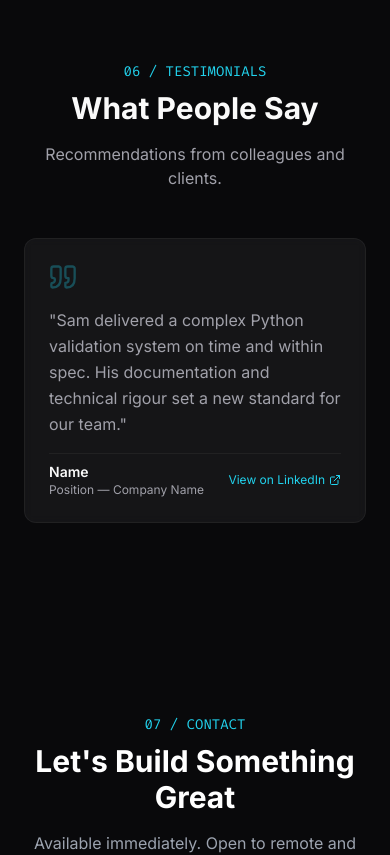
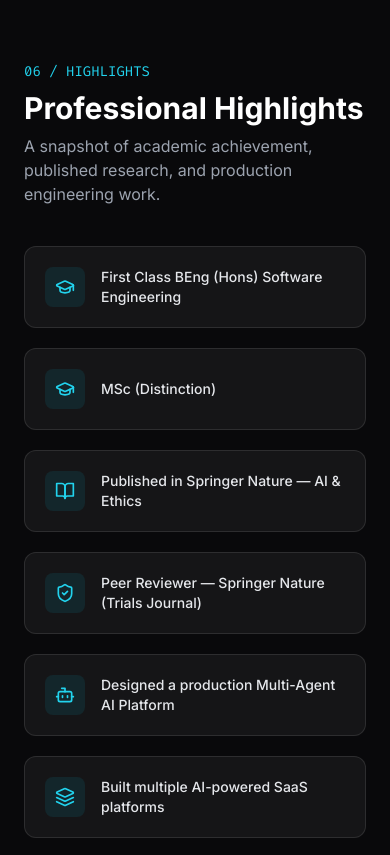
Before and after one commit to SamAde1203/samadeyemi-dev, a Next.js app: page / in a window 390 px wide. Shown: the part 8500-9355 px from the top of the page. Built offline with nearby package versions, Linux system fonts and the light colour scheme.

Commit message:
Replace testimonials with professional highlights

```diff
--- a/app/page.tsx
+++ b/app/page.tsx
@@ -7,7 +7,7 @@ import Services from "@/components/Services";
 import Metrics from "@/components/Metrics";
 import Projects from "@/components/Projects";
 import Publications from "@/components/Publications";
-import Testimonials from "@/components/Testimonials";
+import Highlights from "@/components/Highlights";
 import Contact from "@/components/Contact";
 
 export default function Home() {
@@ -20,7 +20,7 @@ export default function Home() {
       <Metrics />
       <Projects />
       <Publications />
-      <Testimonials />
+      <Highlights />
       <Contact />
     </main>
   );
--- /dev/null
+++ b/components/Highlights.tsx
@@ -0,0 +1,71 @@
+"use client";
+
+import { motion } from "framer-motion";
+import { GraduationCap, BookOpen, ShieldCheck, Bot, Layers } from "lucide-react";
+
+const highlights = [
+  {
+    icon: GraduationCap,
+    text: "First Class BEng (Hons) Software Engineering",
+  },
+  {
+    icon: GraduationCap,
+    text: "MSc (Distinction)",
+  },
+  {
+    icon: BookOpen,
+    text: "Published in Springer Nature — AI & Ethics",
+  },
+  {
+    icon: ShieldCheck,
+    text: "Peer Reviewer — Springer Nature (Trials Journal)",
+  },
+  {
+    icon: Bot,
+    text: "Designed a production Multi-Agent AI Platform",
+  },
+  {
+    icon: Layers,
+    text: "Built multiple AI-powered SaaS platforms",
+  },
+];
+
+export default function Highlights() {
+  return (
+    <section id="highlights" className="py-24 px-6 max-w-5xl mx-auto">
+      <motion.div
+        initial={{ opacity: 0, y: 20 }}
+        whileInView={{ opacity: 1, y: 0 }}
+        viewport={{ once: true }}
+        transition={{ duration: 0.6 }}
+      >
+        <p className="font-mono text-cyan-400 text-sm mb-2">06 / HIGHLIGHTS</p>
+        <h2 className="text-3xl font-bold mb-2 text-white">Professional Highlights</h2>
+        <p className="text-gray-400 mb-10">
+          A snapshot of academic achievement, published research, and production engineering work.
+        </p>
+
+        <div className="grid md:grid-cols-2 gap-5">
+          {highlights.map((h, i) => {
+            const Icon = h.icon;
+            return (
+              <motion.div
+                key={h.text}
+                initial={{ opacity: 0, y: 15 }}
+                whileInView={{ opacity: 1, y: 0 }}
+                viewport={{ once: true }}
+                transition={{ duration: 0.4, delay: i * 0.05 }}
+                className="flex items-center gap-4 rounded-xl border border-white/10 bg-white/5 p-5 hover:border-cyan-400/40 transition-colors"
+              >
+                <div className="shrink-0 w-10 h-10 rounded-lg bg-cyan-500/10 flex items-center justify-center">
+                  <Icon className="text-cyan-400" size={20} />
+                </div>
+                <p className="text-gray-200 text-sm font-medium">{h.text}</p>
+              </motion.div>
+            );
+          })}
+        </div>
+      </motion.div>
+    </section>
+  );
+}
--- a/components/Navigation.tsx
+++ b/components/Navigation.tsx
@@ -10,7 +10,7 @@ const navItems = [
   { label: "Metrics", href: "#metrics" },
   { label: "Projects", href: "#projects" },
   { label: "Research", href: "#publications" },
-  { label: "Testimonials", href: "#testimonials" },
+  { label: "Highlights", href: "#highlights" },
   { label: "Contact", href: "#contact" },
 ];
 
--- a/components/Testimonials.tsx
+++ /dev/null
@@ -1,91 +0,0 @@
-"use client";
-
-import { motion } from "framer-motion";
-import { Quote, Star } from "lucide-react";
-import { ExternalLink } from "lucide-react";
-
-const testimonials = [
-  {
-    quote:
-      "Sam delivered a complex Python validation system on time and within spec. His documentation and technical rigour set a new standard for our team.",
-    name: "Name",
-    title: "Position",
-    company: "Company Name",
-    link: "https://linkedin.com/in/",
-  },
-  // Add more testimonials from LinkedIn recommendations
-];
-
-export default function Testimonials() {
-  // If no testimonials yet, show a placeholder
-  const hasTestimonials = testimonials.length > 0;
-
-  return (
-    <section id="testimonials" className="py-24 px-6">
-      <motion.div
-        className="max-w-4xl mx-auto"
-        initial={{ opacity: 0, y: 20 }}
-        whileInView={{ opacity: 1, y: 0 }}
-        viewport={{ once: true }}
-        transition={{ duration: 0.6 }}
-      >
-        <p className="font-mono text-cyan-400 text-sm mb-2 text-center">06 / TESTIMONIALS</p>
-        <h2 className="text-3xl md:text-4xl font-bold mb-4 text-center">What People Say</h2>
-        <p className="text-muted-foreground text-center max-w-2xl mx-auto mb-12">
-          {hasTestimonials
-            ? "Recommendations from colleagues and clients."
-            : "Recommendations available on LinkedIn — connect with me there."}
-        </p>
-
-        {hasTestimonials ? (
-          <div className="grid md:grid-cols-2 gap-6">
-            {testimonials.map((t, index) => (
-              <motion.div
-                key={t.name}
-                className="card-glow rounded-xl p-6 space-y-4"
-                initial={{ opacity: 0, y: 20 }}
-                whileInView={{ opacity: 1, y: 0 }}
-                viewport={{ once: true }}
-                transition={{ duration: 0.4, delay: index * 0.05 }}
-              >
-                <Quote className="text-cyan-400/30" size={28} />
-                <p className="text-muted-foreground leading-relaxed">"{t.quote}"</p>
-                <div className="flex items-center justify-between pt-2 border-t border-white/5">
-                  <div>
-                    <p className="font-semibold text-sm">{t.name}</p>
-                    <p className="text-xs text-muted-foreground">
-                      {t.title} — {t.company}
-                    </p>
-                  </div>
-                  <a
-                    href={t.link}
-                    target="_blank"
-                    rel="noopener noreferrer"
-                    className="text-xs text-cyan-400 hover:text-cyan-300 transition-colors flex items-center gap-1"
-                  >
-                    View on LinkedIn
-                    <ExternalLink size={12} />
-                  </a>
-                </div>
-              </motion.div>
-            ))}
-          </div>
-        ) : (
-          <div className="card-glow rounded-xl p-8 text-center">
-            <p className="text-muted-foreground mb-4">
-              Connect with me on LinkedIn to see recommendations from colleagues and clients.
-            </p>
-            <a
-              href="https://linkedin.com/in/samadeyemi-apex"
-              target="_blank"
-              rel="noopener noreferrer"
-              className="inline-flex items-center gap-2 text-cyan-400 hover:text-cyan-300 transition-colors"
-            >
-              Visit LinkedIn Profile →
-            </a>
-          </div>
-        )}
-      </motion.div>
-    </section>
-  );
-}
```
